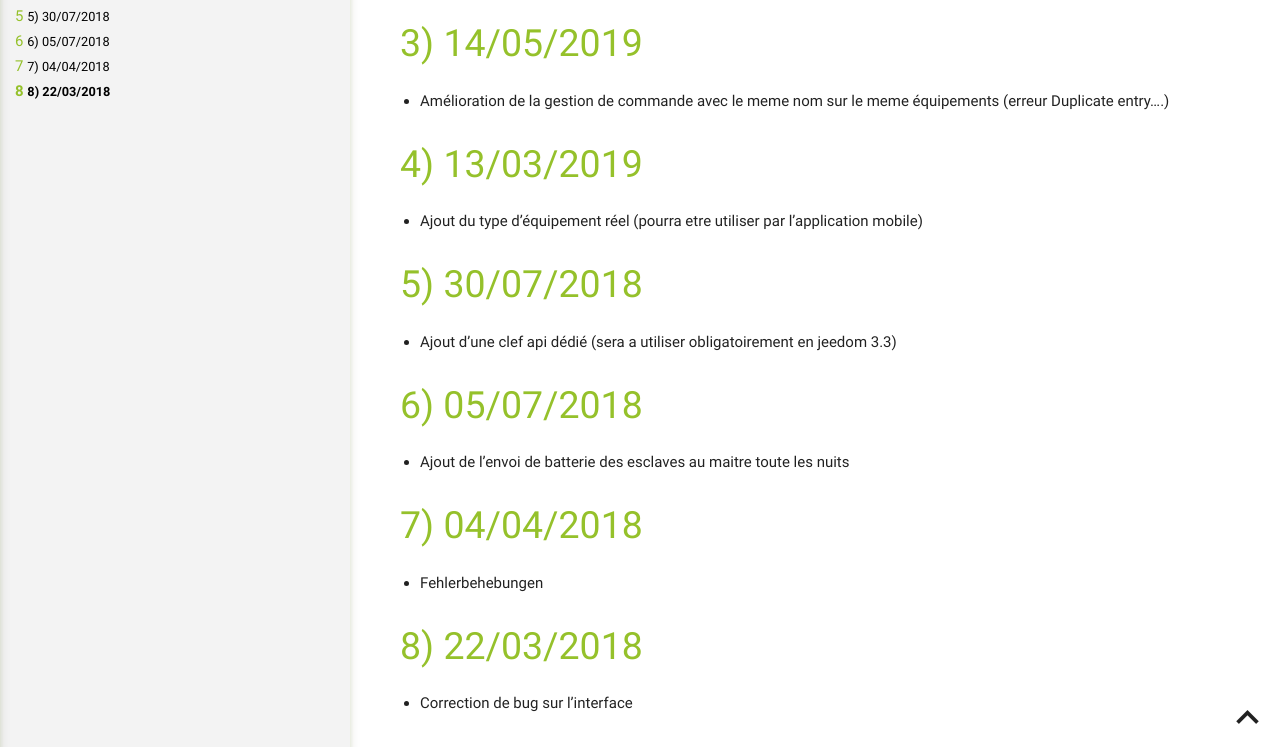
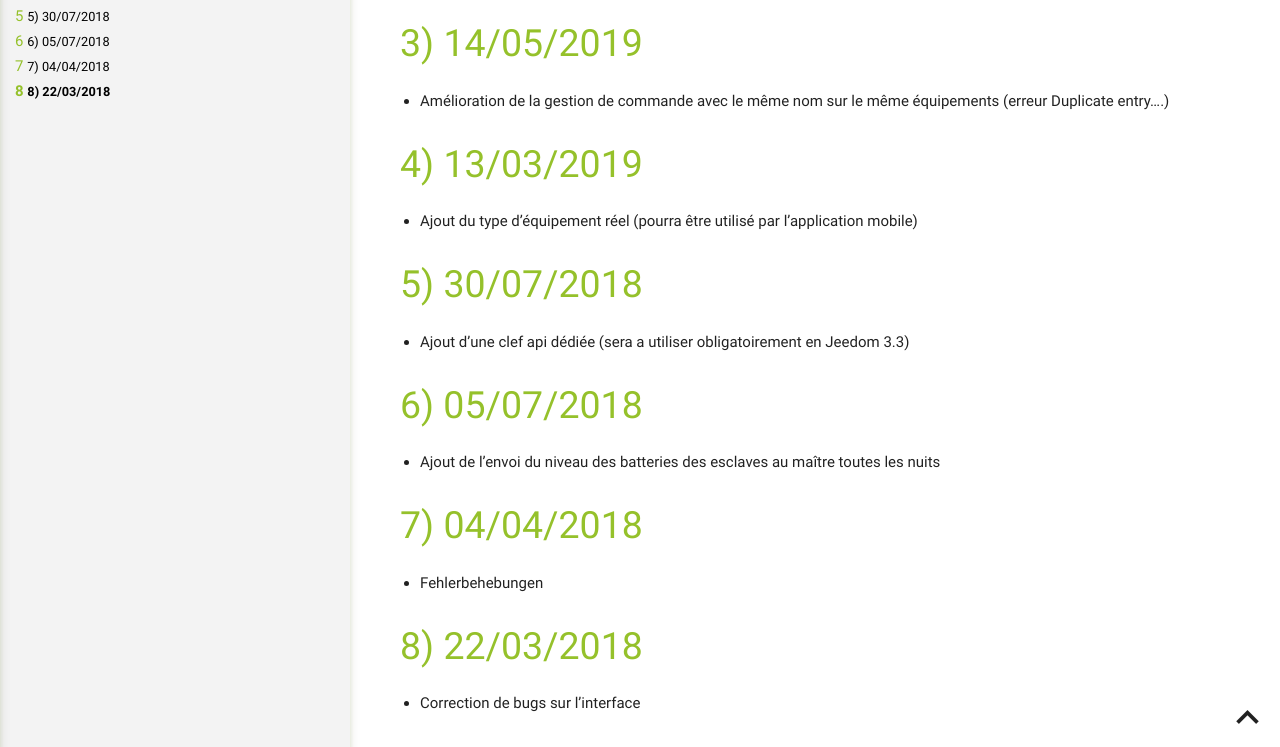
Before and after one commit to jeedom/plugin-jeelink, a Jekyll site: the page built from docs/de_DE/changelog.md, in a window 1280 px wide and 1063 px high. Shown: the part 313-1060 px from the top of the window. Built offline with Jekyll 4.4.1, drawn with Linux system fonts in a browser that asks for light colours; our own code applies the rules of GitHub Pages for plain Markdown files.

Commit message:
[ROBOT] Action all

```diff
--- a/docs/de_DE/changelog.md
+++ b/docs/de_DE/changelog.md
@@ -8,19 +8,19 @@
 
 # 14/05/2019
 
-- Amélioration de la gestion de commande avec le meme nom sur le meme équipements (erreur Duplicate entry....)
+- Amélioration de la gestion de commande avec le même nom sur le même équipements (erreur Duplicate entry....)
 
 # 13/03/2019
 
-- Ajout du type d'équipement réel (pourra etre utiliser par l'application mobile)
+- Ajout du type d'équipement réel (pourra être utilisé par l'application mobile)
 
 # 30/07/2018
 
-- Ajout d'une clef api dédié (sera a utiliser obligatoirement en jeedom 3.3)
+- Ajout d'une clef api dédiée (sera a utiliser obligatoirement en Jeedom 3.3)
 
 # 05/07/2018
 
-- Ajout de l'envoi de batterie des esclaves au maitre toute les nuits
+- Ajout de l'envoi du niveau des batteries des esclaves au maître toutes les nuits
 
 # 04/04/2018
 
@@ -28,4 +28,4 @@
 
 # 22/03/2018
 
-- Correction de bug sur l'interface
+- Correction de bugs sur l'interface
```
Also changed, not shown: docs/de_DE/index.md (+1 -1 lines), docs/en_US/changelog.md (+5 -5 lines), docs/en_US/index.md (+1 -1 lines), docs/es_ES/changelog.md (+5 -5 lines), docs/es_ES/index.md (+1 -1 lines).
